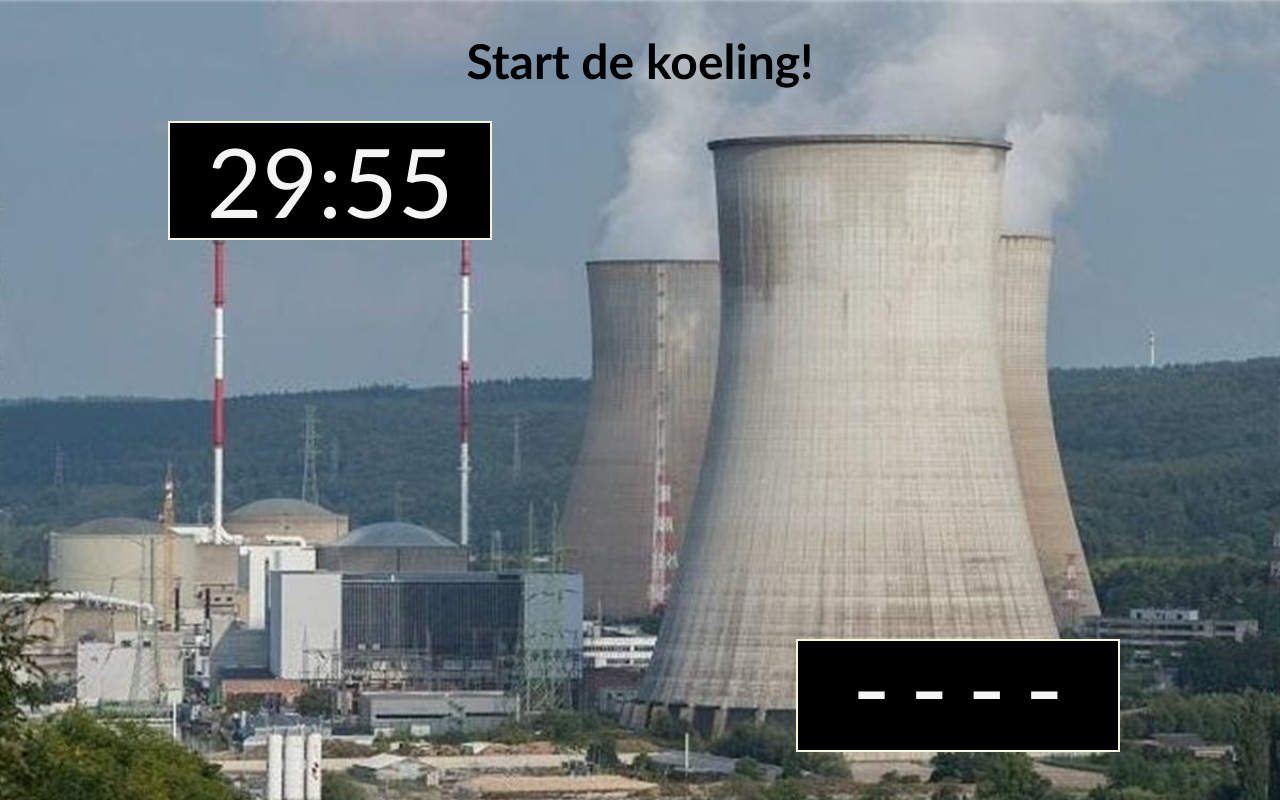
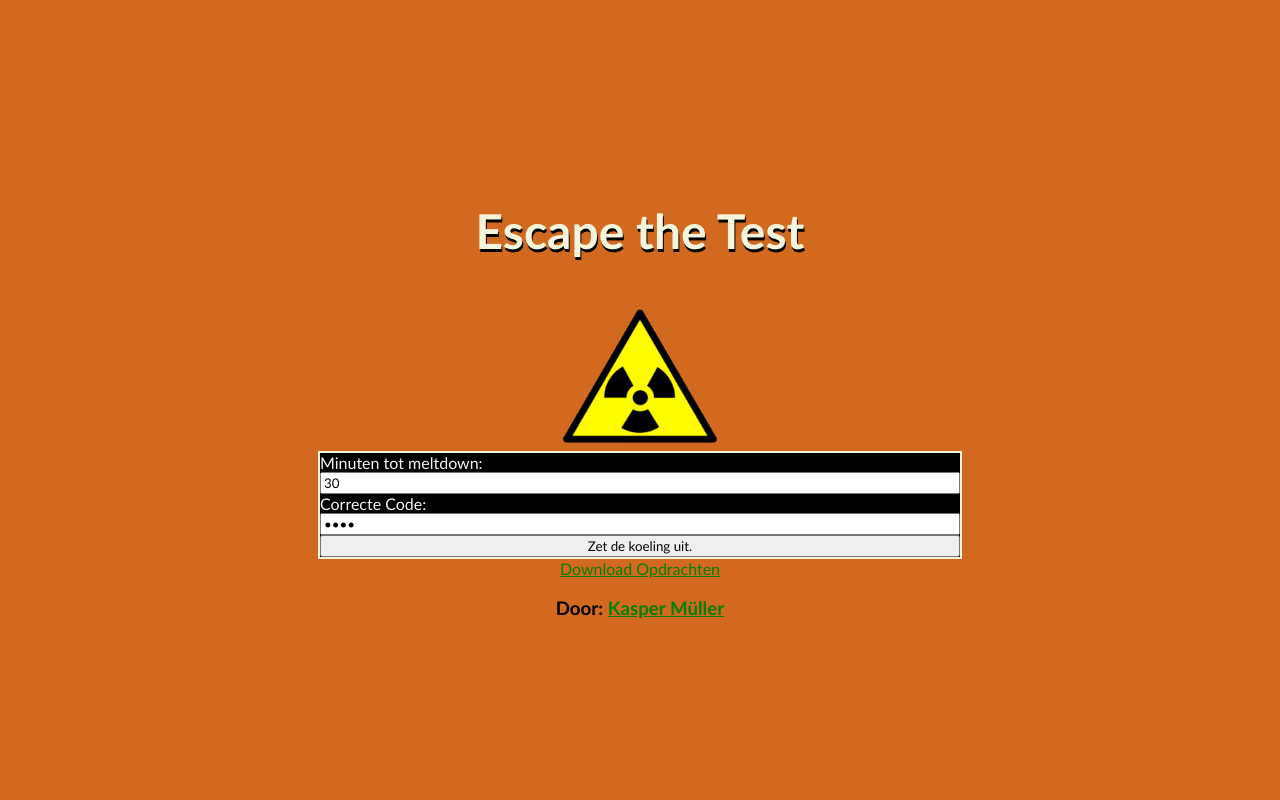
Before and after one commit to 7kasper/DiffuseAtomBomb, a plain HTML site: page index.html in a window 1280 px wide. Drawn offline with Linux system fonts and the light colour scheme.

Commit message:
Fixes en configuratie :-)

```diff
--- a/index.html
+++ b/index.html
@@ -14,6 +14,8 @@
             width: 100%;
             text-align: center;
             font-size: 3rem;
+            text-shadow: 1px 3px black;
+            color: whitesmoke;
         }
         #timer {
             font-size: 6rem;
@@ -24,6 +26,8 @@
             color: whitesmoke;
             border: 2px solid beige;
             margin-left: 10rem;
+            box-shadow: 6px 6px 16px black;
+            font-family: monospace;
         }
         #code {
             position: absolute;
@@ -37,6 +41,36 @@
             bottom: 3rem;
             right: 10rem;
             font-family: monospace;
+            box-shadow: 6px 6px 16px black;
+        }
+        #overlay {
+            display: flex;
+            width: 100%;
+            height: 100%;
+            position: absolute;
+            top: 0;
+            left: 0;
+            flex-direction: column;
+            background-color: chocolate;
+            justify-content: center;
+            align-items: center;
+        }
+        #formy {
+            width: 40rem;
+            display: flex;
+            flex-direction: column;
+            background-color: black;
+            color: whitesmoke;
+            border: 2px solid beige;
+        }
+        h2 {
+            color: beige;
+            font-weight: bolder;
+            font-size: 3rem;
+            text-shadow: 1px 3px black;
+        }
+        a {
+            color: green;
         }
     </style>
 </head>
@@ -44,6 +78,19 @@
     <h1 id="head">Start de koeling!</h1>
     <div id="timer">30:00</div>
     <div id="code">----</div>
+    <div id="overlay">
+        <h2>Escape the Test</h2>
+        <img src="./nuclearsign.png" width="200"/>
+        <form id="formy" method="POST" action="javascript:void(0);" onsubmit="subb()">
+            Minuten tot meltdown:
+            <input type="number" id="minForm" name="minForm" value="30">
+            Correcte Code:
+            <input type="password" id="codeForm" name="codeForm" maxlength="4" minlength="4" pattern="[0-9]*" inputmode="numeric" value="4046" required>
+            <input type="submit" value="Zet de koeling uit.">
+        </form>
+        <a target="_blank" href="./EscapeTheTestNuclear.pdf">Download Opdrachten</a>
+        <h3>Door: <a href="https://kaspermuller.nl">Kasper Müller</a></h3>
+    </div>
 </body>
 <script>
     function setCharAt(str,index,chr) {
@@ -51,7 +98,8 @@
         return str.substring(0,index) + chr + str.substring(index+1);
     }
 
-    let minutes = 30;
+    let correctCode = '4046';//prompt("Type de goede code.", "4046");
+    let minutes = 30;//parseInt(prompt("Hoeveel minuten?", '30'));
     let seconds = 0;
     let itervalId = -1;
     let code = '----';
@@ -90,7 +138,13 @@
         // Set timer.
         document.getElementById('timer').innerHTML = `${minutes < 10 ? `0${minutes}` : minutes}:${seconds < 10 ? `0${seconds}` : seconds}`;
     }
-    intervalId = setInterval(timeThing, 1000);
+
+    function subb() {
+        minutes = parseInt(document.getElementById('minForm').value);
+        correctCode = document.getElementById('codeForm').value;
+        document.getElementById('overlay').style.display = 'none';
+        intervalId = setInterval(timeThing, 1000);
+    }
 
     document.onkeypress = function(e) {
         let str = String.fromCharCode(e.charCode);
@@ -100,8 +154,9 @@
             code = setCharAt(code, codeI, str);
             codeI++;
             if (codeI == 4) {
-                if (code == '4046') {
+                if (code == correctCode) {
                     // WE WON
+                    document.getElementById('head').innerHTML = "Gelukt!";
                     let win = new Audio('./win.wav');
                     win.play();
                     document.getElementById('code').style.color = 'green';
@@ -109,7 +164,7 @@
                 } else {
                     // wrong code
                     document.getElementById('code').style.color = 'red';
-                    let error = new Audio('./error.mp3');
+                    let error = new Audio('./error.wav');
                     error.play();
 
                     setTimeout(() => {
```
Also changed, not shown: nuclearsign.png (added), 3 other files.
